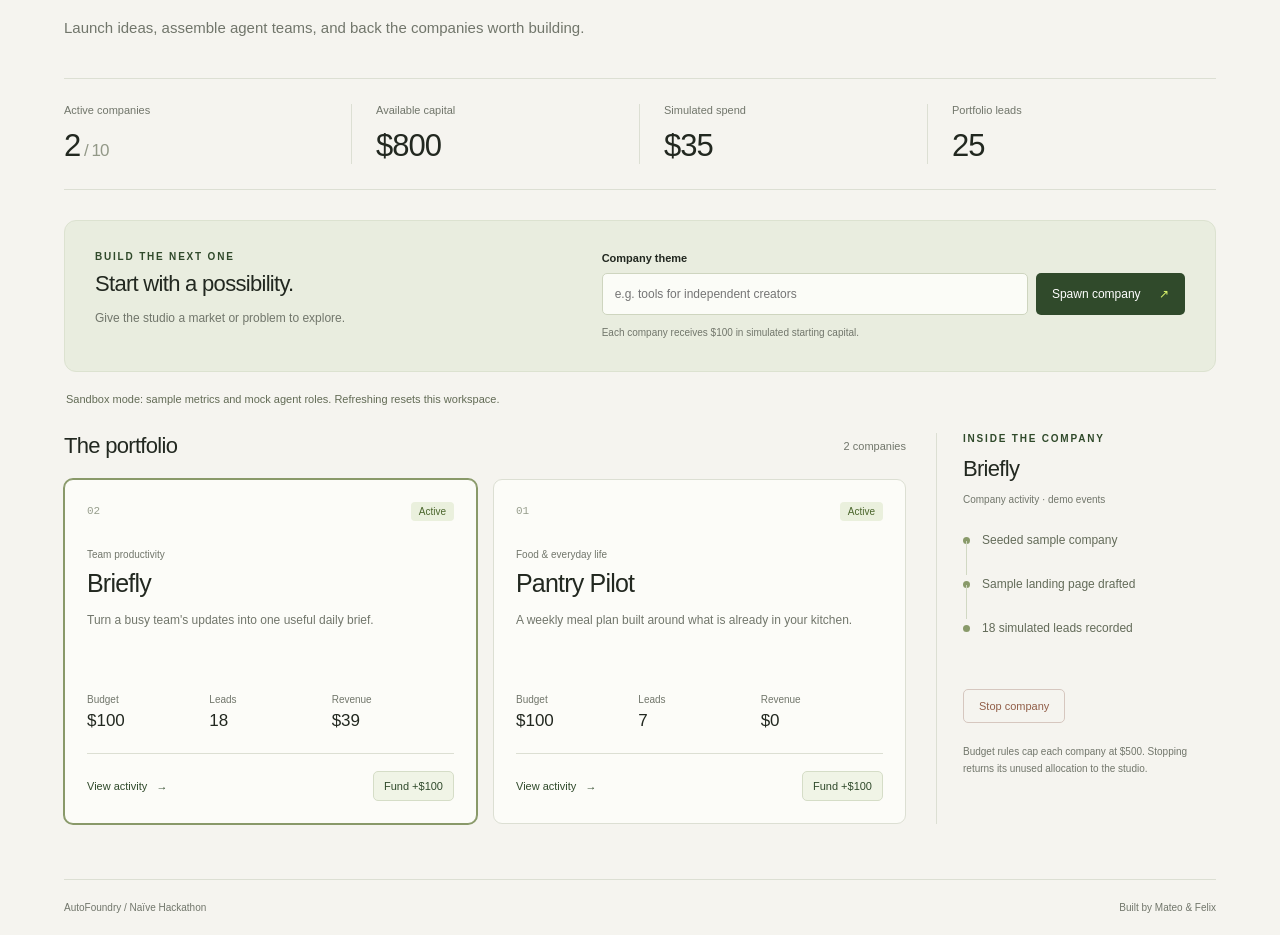
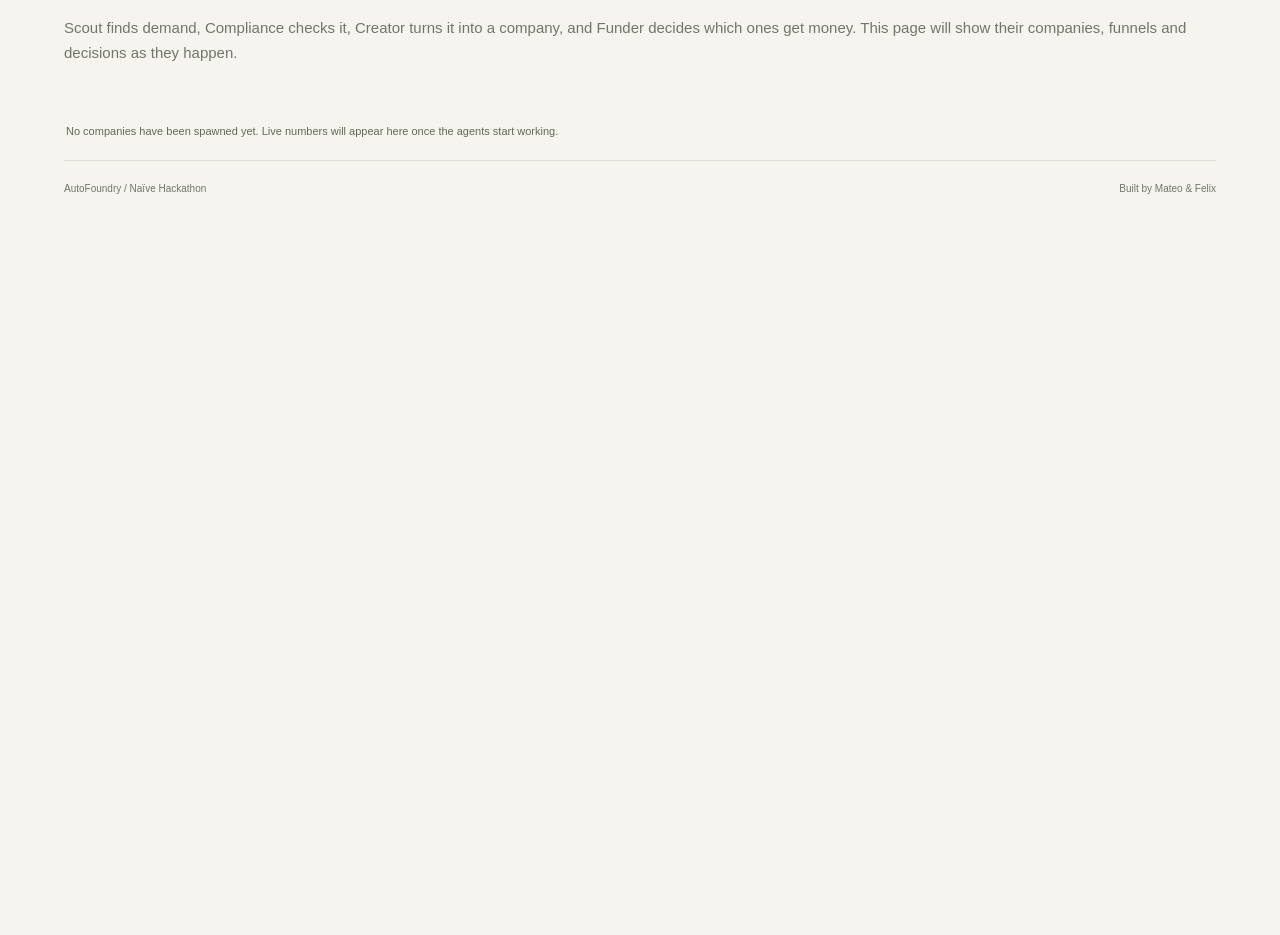
Before and after one commit to MateoPedro/autofoundry, a Next.js app: page / in a window 1280 px wide. Shown: the part 300-1235 px from the top of the page. After the commit the page ends 800 px from the top, so only its background shows below. Built offline with nearby package versions, Linux system fonts and the light colour scheme.

Commit message:
Replace the mock dashboard with a placeholder until #14
The deployed foundry app showed the starter's sample numbers (2/10 companies,
$800 capital, 25 leads) as if they were live. Show no numbers until the real
dashboard reads get_metrics.

```diff
--- a/src/app/page.tsx
+++ b/src/app/page.tsx
@@ -1,85 +1,35 @@
-"use client";
+import Link from "next/link";
 
-import { useState, type FormEvent } from "react";
-import Link from "next/link";
-import { createStudio, fundCompany, money, policy, spawnCompany, stopCompany, type Studio } from "@/lib/studio";
-
+// Placeholder until the real dashboard (#14) reads get_metrics. It shows no numbers,
+// so nobody mistakes sample data for the foundry's live results.
 export default function Home() {
-  const [studio, setStudio] = useState(createStudio);
-  const [theme, setTheme] = useState("");
-  const [selectedId, setSelectedId] = useState("briefly");
-  const [message, setMessage] = useState("");
-  const selected = studio.companies.find((company) => company.id === selectedId);
-  const activeCount = studio.companies.filter((company) => company.status === "active").length;
-  const spent = studio.companies.reduce((sum, company) => sum + company.spentCents, 0);
-
-  function apply(action: () => Studio, success: string) {
-    try { setStudio(action()); setMessage(success); }
-    catch (error) { setMessage(error instanceof Error ? error.message : "Something went wrong."); }
-  }
-
-  function spawn(event: FormEvent<HTMLFormElement>) {
-    event.preventDefault();
-    const id = crypto.randomUUID();
-    try {
-      setStudio(spawnCompany(studio, theme, id));
-      setSelectedId(id);
-      setTheme("");
-      setMessage("Demo company created. Its agent roles are ready for integration.");
-    } catch (error) { setMessage(error instanceof Error ? error.message : "Unable to create company."); }
-  }
-
   return (
     <main>
       <header className="topbar">
-        <Link className="wordmark" href="/" aria-label="AutoFoundry home"><span className="brand-icon">A</span>AutoFoundry<span className="brand-dot">.</span></Link>
-        <span className="mode"><span /> Demo workspace</span>
+        <Link className="wordmark" href="/" aria-label="AutoFoundry home">
+          <span className="brand-icon">A</span>AutoFoundry<span className="brand-dot">.</span>
+        </Link>
+        <span className="mode">
+          <span /> Live foundry
+        </span>
       </header>
       <section className="intro">
         <p className="eyebrow">THE AUTONOMOUS COMPANY FACTORY</p>
-        <h1>One studio.<br /><span>Many possible futures.</span></h1>
-        <p className="subtitle">Launch ideas, assemble agent teams, and back the companies worth building.</p>
+        <h1>
+          A company that makes companies.
+          <br />
+          <span>The dashboard is on its way.</span>
+        </h1>
+        <p className="subtitle">
+          Scout finds demand, Compliance checks it, Creator turns it into a company, and Funder decides which ones get money.
+          This page will show their companies, funnels and decisions as they happen.
+        </p>
       </section>
-      <section className="stats" aria-label="Studio overview">
-        <div><span>Active companies</span><strong>{activeCount}<small> / {policy.maxActiveCompanies}</small></strong></div>
-        <div><span>Available capital</span><strong>{money(studio.availableCents)}</strong></div>
-        <div><span>Simulated spend</span><strong>{money(spent)}</strong></div>
-        <div><span>Portfolio leads</span><strong>{studio.companies.reduce((sum, company) => sum + company.leads, 0)}</strong></div>
-      </section>
-      <section className="launch-panel">
-        <div><p className="eyebrow">BUILD THE NEXT ONE</p><h2>Start with a possibility.</h2><p>Give the studio a market or problem to explore.</p></div>
-        <form onSubmit={spawn}>
-          <label htmlFor="theme">Company theme</label>
-          <div className="input-row"><input id="theme" value={theme} onChange={(event) => setTheme(event.target.value)} placeholder="e.g. tools for independent creators" minLength={2} maxLength={80} required /><button type="submit">Spawn company <span aria-hidden="true">↗</span></button></div>
-          <p className="hint">Each company receives {money(policy.initialGrantCents)} in simulated starting capital.</p>
-        </form>
-      </section>
-      <p className="notice" role="status" aria-live="polite">{message || "Sandbox mode: sample metrics and mock agent roles. Refreshing resets this workspace."}</p>
-      <div className="portfolio-layout">
-        <section className="portfolio">
-          <div className="section-heading"><h2>The portfolio</h2><span>{studio.companies.length} companies</span></div>
-          <div className="company-grid">{studio.companies.map((company, index) => (
-            <article key={company.id} className={`company-card ${selectedId === company.id ? "selected" : ""}`}>
-              <div className="card-top"><span className="company-number">{String(studio.companies.length - index).padStart(2, "0")}</span><span className={`status ${company.status}`}>{company.status}</span></div>
-              <p className="company-theme">{company.theme}</p><h3>{company.name}</h3><p className="pitch">{company.pitch}</p>
-              <dl className="company-metrics"><div><dt>Budget</dt><dd>{money(company.budgetCents)}</dd></div><div><dt>Leads</dt><dd>{company.leads}</dd></div><div><dt>Revenue</dt><dd>{money(company.revenueCents)}</dd></div></dl>
-              <div className="card-actions"><button className="text-button" onClick={() => setSelectedId(company.id)} aria-pressed={selectedId === company.id}>View activity <span aria-hidden="true">→</span></button><button className="fund-button" disabled={company.status === "stopped"} onClick={() => apply(() => fundCompany(studio, company.id), `${company.name} received $100 in simulated funding.`)}>Fund +$100</button></div>
-            </article>
-          ))}</div>
-        </section>
-        <aside className="activity-panel">
-          <p className="eyebrow">INSIDE THE COMPANY</p><h2>{selected?.name ?? "Select a company"}</h2>
-          <p className="activity-caption">Company activity · demo events</p>
-          <ol className="timeline">{selected?.activity.map((event, index) => <li key={`${index}-${event}`}><span className="timeline-dot" /><span>{event}</span></li>)}</ol>
-          {selected?.status === "active" && <button className="stop-button" onClick={() => {
-            if (window.confirm(`Stop ${selected.name} and return its unused simulated budget?`)) {
-              apply(() => stopCompany(studio, selected.id), `${selected.name} stopped. Unused budget returned to the studio.`);
-            }
-          }}>Stop company</button>}
-          <p className="aside-note">Budget rules cap each company at $500. Stopping returns its unused allocation to the studio.</p>
-        </aside>
-      </div>
-      <footer><span>AutoFoundry / Naïve Hackathon</span><span>Built by Mateo & Felix</span></footer>
+      <p className="notice">No companies have been spawned yet. Live numbers will appear here once the agents start working.</p>
+      <footer>
+        <span>AutoFoundry / Naïve Hackathon</span>
+        <span>Built by Mateo & Felix</span>
+      </footer>
     </main>
   );
 }
```
